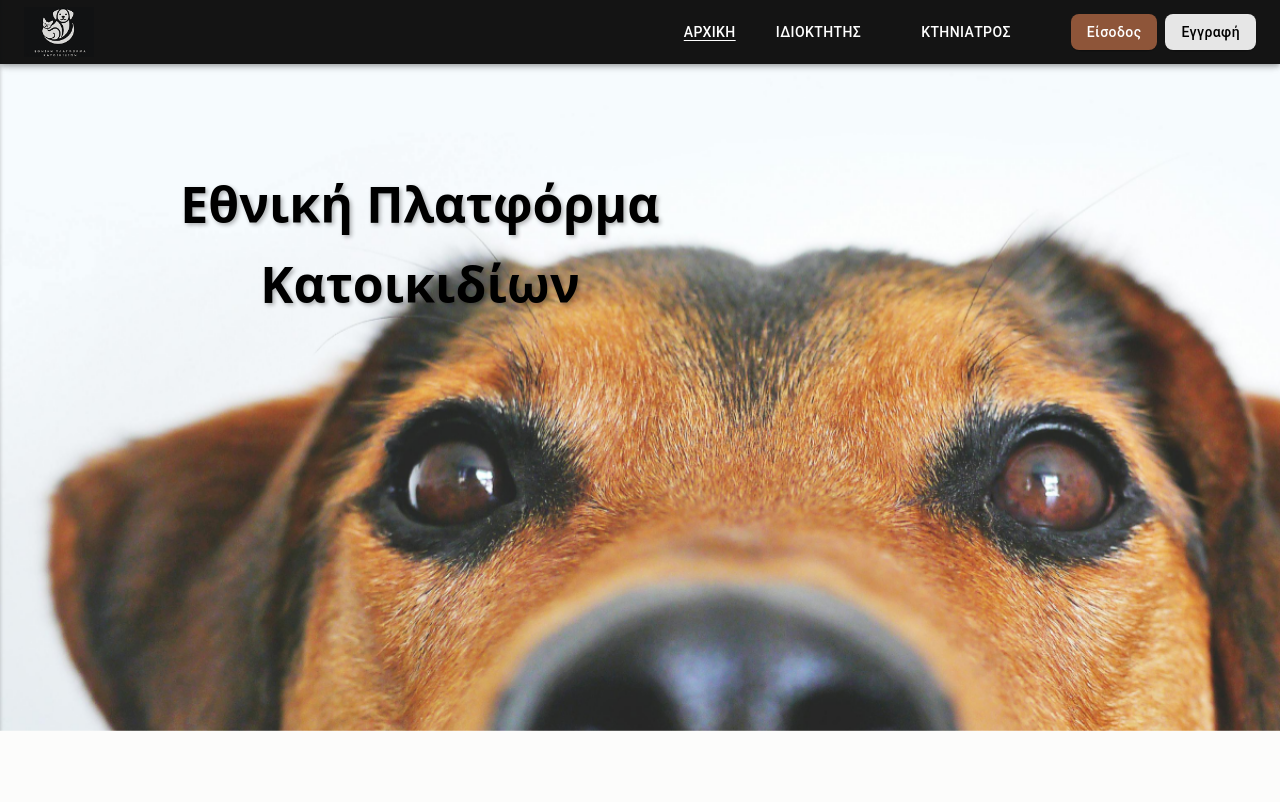
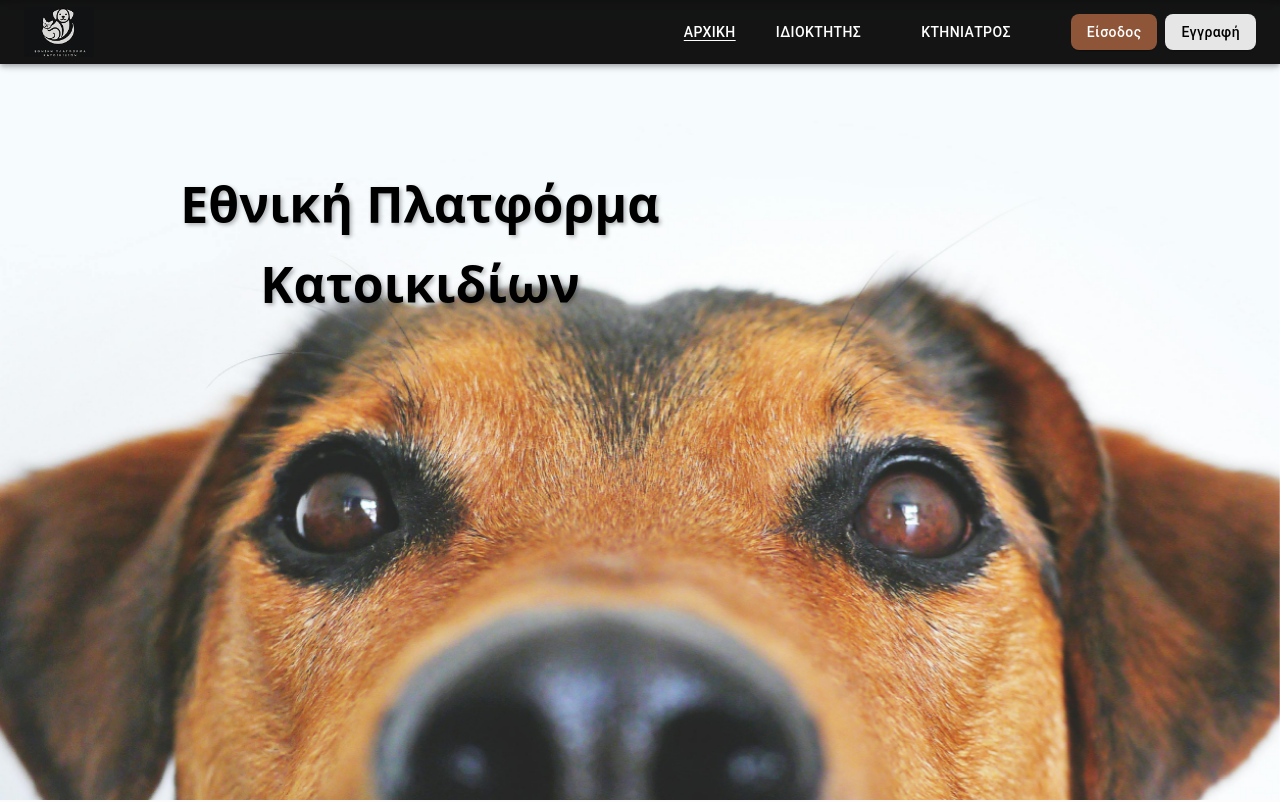
Before and after one commit to MerApost/Website-PetHealth, a React (Create React App) app: page /main_page in a window 1280 px wide. Shown: the top 802 px of the page. Built offline with nearby package versions, Linux system fonts and the light colour scheme; some icons are missing.

Commit message:
App allages

```diff
--- a/src/App.css
+++ b/src/App.css
@@ -4,7 +4,7 @@
 
 /*αρχική σελίδα*/
 .Dog{ /*για την εικονα της αρχικης σελιδας*/
-  height: 731px;
+  height: 100%;
   width: 100%;
   object-fit: cover;
   position: fixed;
@@ -44,10 +44,10 @@
   z-index: 1;
 }
 
-@media(max-width: 1536px){
+@media(max-width: 100%){
   .Dog{
-    height: 731px;
-    width: 1536px;
+    height: 100%;
+    width: 100%;
   }
 
   .App-header h1{
--- a/src/App.js
+++ b/src/App.js
@@ -3,6 +3,13 @@ import dog_main_page from "./pics/dog_main_page.png";
 import Toolbar from "@mui/material/Toolbar";
 import Navigationbar from "./components/Navigation_bar/Navigation_bar";
 import Footer from "./components/Footer/Footer";
+import Terms from "./pages/Terms";
+import PrivacyPolicy from "./pages/PrivacyPolicy";
+import Faq from "./pages/Faq";
+import Login from "./pages/Login";
+import Registration from "./pages/Registration";
+
+
 
 import { Routes, Route, Navigate } from 'react-router-dom';
 
@@ -48,8 +55,11 @@ export default function App() {
           <Route path="/main_page" element={<MainPage />} />
           <Route path="/owner" element={<OwnerMainPage />} />
           <Route path="/vet" element={<VetMainPage />} />
-          <Route path="/login" element={<div style={{ paddingTop: 90 }}>σελίδα login</div>} />
-          <Route path="/register" element={<div style={{ paddingTop: 90 }}>σελίδα εγγραφή</div>} />
+          <Route path="/terms" element={<Terms />} />
+          <Route path="/privacy" element={<PrivacyPolicy />} />
+          <Route path="/faq" element={<Faq />} />
+          <Route path="/login" element={<Login />} />
+          <Route path="/registration" element={<Registration />} />
         </Routes>
       </div>
 
```
